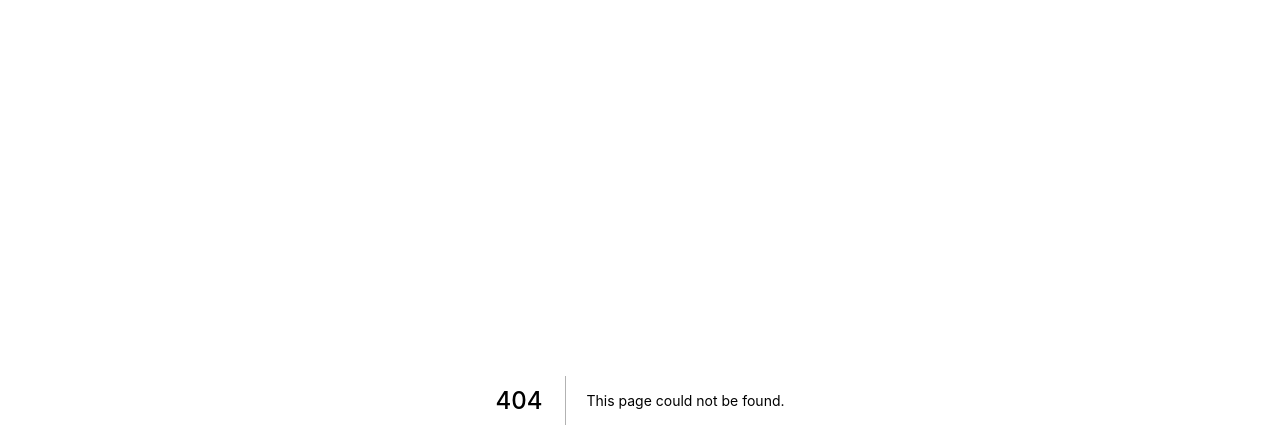
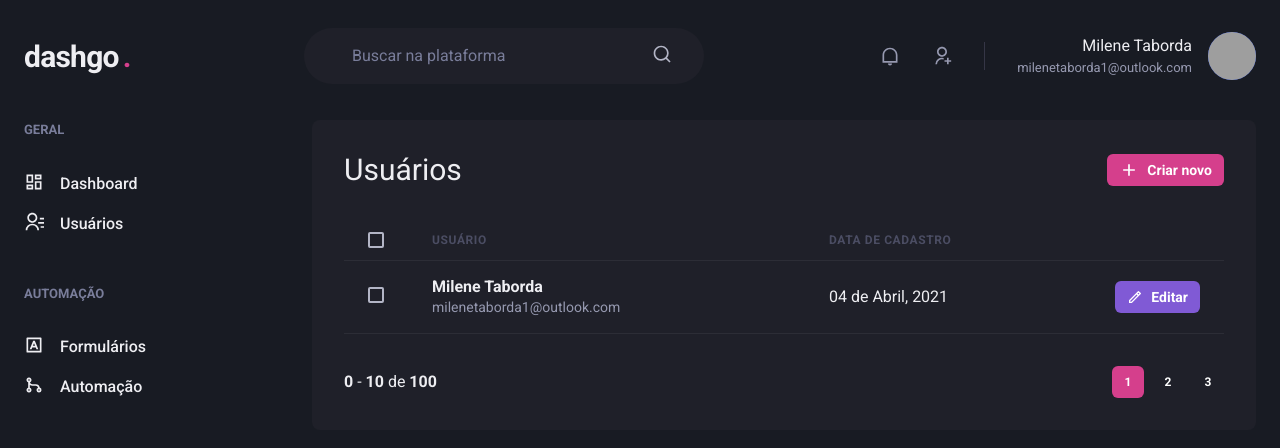
Before and after one commit to milenetaborda/dashgo, a Next.js app: page /users in a window 1280 px wide. Before the commit this address had no page. Shown: the top 448 px of the page. Built offline with nearby package versions, Linux system fonts and the light colour scheme; grey boxes are pictures that could not be loaded.

Commit message:
feat: creation and listing of users

```diff
--- /dev/null
+++ b/src/components/Pagination.tsx
@@ -0,0 +1,48 @@
+import { Stack, Button, Box } from "@chakra-ui/react";
+
+const Pagination = () => {
+  return (
+    <Stack
+      direction="row"
+      spacing="6"
+      mt="8"
+      justify="space-between"
+      align="center"
+    >
+      <Box>
+        <strong>0</strong> - <strong>10</strong> de <strong>100</strong>
+      </Box>
+      <Stack direction="row" spacing="2">
+        <Button
+          size="sm"
+          fontSize="xs"
+          width="4"
+          colorScheme="pink"
+          _disabled={{ bg: "pink.500", cursor: "default" }}
+        >
+          1
+        </Button>
+        <Button
+          size="sm"
+          fontSize="xs"
+          width="4"
+          colorScheme="gray.700"
+          _disabled={{ bg: "gray.500" }}
+        >
+          2
+        </Button>
+        <Button
+          size="sm"
+          fontSize="xs"
+          width="4"
+          colorScheme="gray.700"
+          _disabled={{ bg: "gray.500" }}
+        >
+          3
+        </Button>
+      </Stack>
+    </Stack>
+  );
+};
+
+export default Pagination;
--- a/src/components/index.ts
+++ b/src/components/index.ts
@@ -1,5 +1,6 @@
 import Input from './Form/Input'
 import Header from './Header'
 import Sidebar from './Sidebar'
+import Pagination from './Pagination'
 
-export { Input, Header, Sidebar }
+export { Input, Header, Sidebar, Pagination }
--- /dev/null
+++ b/src/pages/users/index.tsx
@@ -0,0 +1,87 @@
+import {
+  Box,
+  Flex,
+  Heading,
+  Button,
+  Icon,
+  Table,
+  Thead,
+  Tr,
+  Th,
+  Checkbox,
+  Tbody,
+  Td,
+  Text,
+} from "@chakra-ui/react";
+import { RiAddLine, RiPencilLine } from "react-icons/ri";
+import { Header, Pagination, Sidebar } from "../../components";
+
+export default function UsersList() {
+  return (
+    <Box>
+      <Header />
+
+      <Flex w="100%" my="6" maxW={1480} mx="auto" px="6">
+        <Sidebar />
+
+        <Box flex="1" borderRadius={8} bg="gray.800" p="8">
+          <Flex mb="8" justify="space-between" align="center">
+            <Heading size="lg" fontWeight="normal">
+              Usuários
+            </Heading>
+            <Button
+              as="a"
+              size="sm"
+              fontSize="sm"
+              colorScheme="pink"
+              leftIcon={<Icon as={RiAddLine} fontSize="20" />}
+            >
+              Criar novo
+            </Button>
+          </Flex>
+
+          <Table colorScheme="whiteAlpha">
+            <Thead>
+              <Tr>
+                <Th px="6" color="gray.300" w="8">
+                  <Checkbox colorScheme="pink" />
+                </Th>
+                <Th>Usuário</Th>
+                <Th>Data de cadastro</Th>
+                <Th w="8" />
+              </Tr>
+            </Thead>
+            <Tbody>
+              <Tr>
+                <Td px="6">
+                  <Checkbox colorScheme="pink" />
+                </Td>
+                <Td>
+                  <Box>
+                    <Text fontWeight="bold">Milene Taborda</Text>
+                    <Text fontSize="sm" color="gray.300">
+                      milenetaborda1@outlook.com
+                    </Text>
+                  </Box>
+                </Td>
+                <Td>04 de Abril, 2021</Td>
+                <Td>
+                  <Button
+                    as="a"
+                    size="sm"
+                    fontSize="sm"
+                    colorScheme="purple"
+                    leftIcon={<Icon as={RiPencilLine} fontSize="16" />}
+                  >
+                    Editar
+                  </Button>
+                </Td>
+              </Tr>
+            </Tbody>
+          </Table>
+          <Pagination />
+        </Box>
+      </Flex>
+    </Box>
+  );
+}
```
Also changed, not shown: src/pages/users/create.tsx (added, +54 -0 lines).
